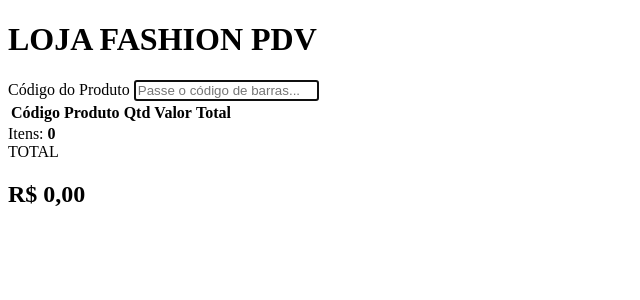
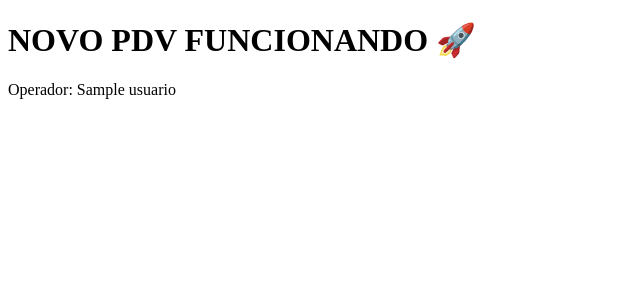
Before and after one commit to angelocrispim/loja-fashion-demo, a FastAPI app: template templates/pdv/pdv.html in a window 1280 px wide. Shown: the top 300 px of the page, without its empty margins (0-640 px from the left). Run offline with FastAPI, Linux system fonts and the light colour scheme; the template is opened without the code that fills it: most values are stand-ins (such as "Sample title", 1, 10 or a date in 2020); lists and menus that the app fills with data are empty.

Commit message:
Criado novo PDV caixa

```diff
--- a/templates/pdv/pdv.html
+++ b/templates/pdv/pdv.html
@@ -1,134 +1,14 @@
 <!DOCTYPE html>
 <html lang="pt-BR">
-
 <head>
-
     <meta charset="UTF-8">
-
-    <meta
-        name="viewport"
-        content="width=device-width, initial-scale=1.0"
-    >
-
-    <title>Loja Fashion PDV</title>
-
-    <link
-        rel="stylesheet"
-        href="/static/css/pdv/pdv.css"
-    >
-
+    <title>Novo PDV</title>
 </head>
-
 <body>
 
-    <div class="container">
+<h1>NOVO PDV FUNCIONANDO 🚀</h1>
 
-        <h1>
-
-            LOJA FASHION PDV
-
-        </h1>
-
-        <div class="scanner">
-
-            <label>
-
-                Código do Produto
-
-            </label>
-
-            <input
-
-                type="text"
-
-                id="codigo_produto"
-
-                placeholder="Passe o código de barras..."
-
-                autofocus
-
-            >
-
-        </div>
-
-        <table>
-
-            <thead>
-
-                <tr>
-
-                    <th>Código</th>
-
-                    <th>Produto</th>
-
-                    <th>Qtd</th>
-
-                    <th>Valor</th>
-
-                    <th>Total</th>
-
-                </tr>
-
-            </thead>
-
-            <tbody id="tabela_produtos">
-
-            </tbody>
-
-        </table>
-
-        <div class="rodape">
-
-            <div>
-
-                Itens:
-
-                <strong id="quantidade_itens">
-
-                    0
-
-                </strong>
-
-            </div>
-
-            <div>
-
-                TOTAL
-
-                <h2 id="valor_total">
-
-                    R$ 0,00
-
-                </h2>
-
-            </div>
-
-        </div>
-
-    </div>
-
-    <!-- JavaScript -->
-
-    <script src="/static/js/pdv/state.js"></script>
-
-    <script src="/static/js/pdv/config.js"></script>
-
-    <script src="/static/js/pdv/logger.js"></script>
-
-    <script src="/static/js/pdv/events.js"></script>
-
-    <script src="/static/js/pdv/eventBus.js"></script>
-
-    <script src="/static/js/pdv/api.js"></script>
-
-    <script src="/static/js/pdv/scanner.js"></script>
-
-    <script src="/static/js/pdv/carrinho.js"></script>
-
-    <script src="/static/js/pdv/ui.js"></script>
-
-    <script src="/static/js/pdv/app.js"></script>
+<p>Operador: {{ usuario.nome }}</p>
 
 </body>
-
 </html>
```
